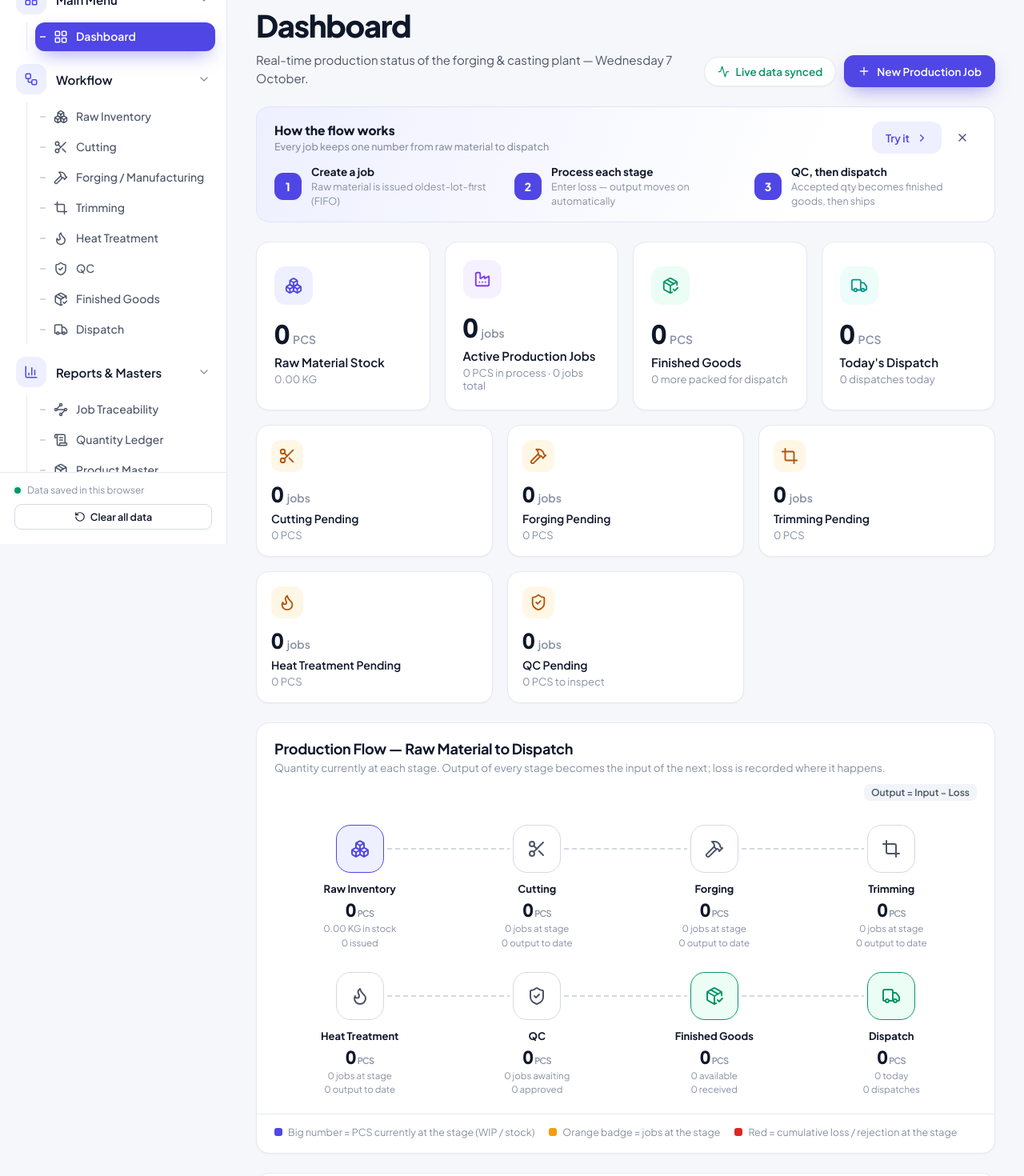
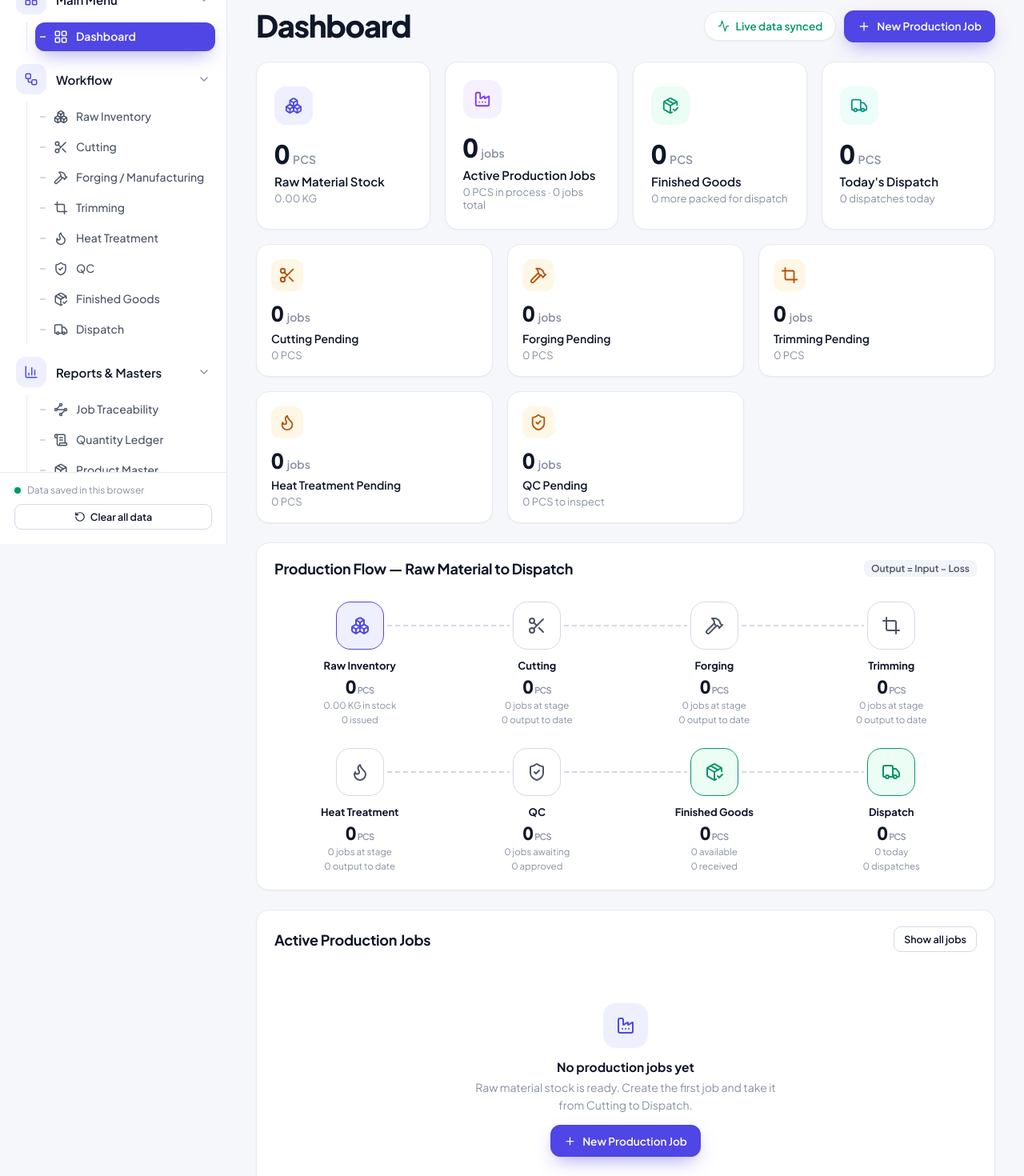
Before and after one commit to Dipak1711/ERP-DEMO, a React (Vite) app: page / in a window 1280 px wide. Shown: the part 120-1590 px from the top of the page at 80% size. Built offline with nearby package versions, Linux system fonts and the light colour scheme.

Commit message:
refactor: remove unused guide component and related styles from Dashboard

```diff
--- a/src/pages/Dashboard.tsx
+++ b/src/pages/Dashboard.tsx
@@ -4,12 +4,10 @@ import {
   ArrowDownToLine,
   ChevronRight,
   Boxes,
-  CalendarRange,
   CheckCircle2,
   ClipboardCheck,
   Crop,
   Factory,
-  FileText,
   Flame,
   Hammer,
   PackageCheck,
@@ -18,8 +16,6 @@ import {
   Scissors,
   ShieldCheck,
   Truck,
-  Wrench,
-  X,
   XCircle,
 } from 'lucide-react';
 import { useStore } from '../store/StoreContext';
@@ -43,21 +39,6 @@ const FEED_ICON: Record<Activity['kind'], typeof Play> = {
 export function Dashboard({ navigate }: { navigate: (r: string) => void }) {
   const { state, openTrace, openAction } = useStore();
   const [showAll, setShowAll] = useState(false);
-  const [guide, setGuide] = useState(() => {
-    try {
-      return localStorage.getItem('forgeflow.guide') !== 'hidden';
-    } catch {
-      return true;
-    }
-  });
-  const hideGuide = () => {
-    setGuide(false);
-    try {
-      localStorage.setItem('forgeflow.guide', 'hidden');
-    } catch {
-      /* not remembered — fine */
-    }
-  };
   const waiting = pendingSteps(state).length;
 
   const d = useMemo(() => {
@@ -134,7 +115,6 @@ export function Dashboard({ navigate }: { navigate: (r: string) => void }) {
     { label: 'QC Rejection', loss: d.qc.rej, input: d.qc.input },
   ];
   const maxLoss = Math.max(1, ...lossRows.map((r) => r.loss));
-  const totalLoss = lossRows.reduce((t, r) => t + r.loss, 0);
 
   const rawGroups = useMemo(() => {
     const m = new Map<string, { label: string; od: number; qty: number; inward: number }>();
@@ -148,14 +128,11 @@ export function Dashboard({ navigate }: { navigate: (r: string) => void }) {
     return [...m.values()];
   }, [state.rawMaterials]);
 
-  const now = new Date();
-
   return (
     <>
       <PageHeader
         eyebrow="Main Menu"
         title="Dashboard"
-        subtitle={`Real-time production status of the forging & casting plant — ${now.toLocaleDateString('en-GB', { weekday: 'long', day: 'numeric', month: 'long' })}.`}
         actions={
           <>
             <span className="live">
@@ -167,44 +144,6 @@ export function Dashboard({ navigate }: { navigate: (r: string) => void }) {
           </>
         }
       />
-
-      {guide && (
-        <div className="guide">
-          <div className="gt">
-            How the flow works
-            <small>Every job keeps one number from raw material to dispatch</small>
-          </div>
-          <div className="ga">
-            <button className="btn btn-soft" onClick={() => openAction({ kind: 'newJob' })}>
-              Try it <ChevronRight size={15} />
-            </button>
-            <button className="icon-btn" onClick={hideGuide} title="Hide guide" aria-label="Hide guide">
-              <X size={16} />
-            </button>
-          </div>
-          <div className="guide-step">
-            <span className="gn">1</span>
-            <div>
-              <b>Create a job</b>
-              <span>Raw material is issued oldest-lot-first (FIFO)</span>
-            </div>
-          </div>
-          <div className="guide-step">
-            <span className="gn">2</span>
-            <div>
-              <b>Process each stage</b>
-              <span>Enter loss — output moves on automatically</span>
-            </div>
-          </div>
-          <div className="guide-step">
-            <span className="gn">3</span>
-            <div>
-              <b>QC, then dispatch</b>
-              <span>Accepted qty becomes finished goods, then ships</span>
-            </div>
-          </div>
-        </div>
-      )}
 
       <div className="kpis k4">
         <Kpi label="Raw Material Stock" value={d.rawQty} unit="PCS" hint={fmtKg(Math.round(d.rawKg * 10) / 10)} icon={Boxes} tone="blue" onClick={() => navigate('raw-inventory')} />
@@ -225,7 +164,6 @@ export function Dashboard({ navigate }: { navigate: (r: string) => void }) {
         <div className="card-head">
           <div>
             <h3>Production Flow — Raw Material to Dispatch</h3>
-            <div className="sub">Quantity currently at each stage. Output of every stage becomes the input of the next; loss is recorded where it happens.</div>
           </div>
           <div className="right">
             <span className="chip">Output = Input − Loss</span>
@@ -254,17 +192,6 @@ export function Dashboard({ navigate }: { navigate: (r: string) => void }) {
             );
           })}
         </div>
-        <div className="flow-legend">
-          <span>
-            <i style={{ background: 'var(--primary)' }} /> Big number = PCS currently at the stage (WIP / stock)
-          </span>
-          <span>
-            <i style={{ background: 'var(--accent)' }} /> Orange badge = jobs at the stage
-          </span>
-          <span>
-            <i style={{ background: 'var(--crit)' }} /> Red = cumulative loss / rejection at the stage
-          </span>
-        </div>
       </div>
 
       {/* ---------------- Jobs ---------------- */}
@@ -273,7 +200,6 @@ export function Dashboard({ navigate }: { navigate: (r: string) => void }) {
           <div className="card-head">
             <div>
               <h3>{showAll ? 'All Production Jobs' : 'Active Production Jobs'}</h3>
-              <div className="sub">Different jobs run at different stages in parallel — click a job number for its full journey</div>
             </div>
             <div className="right">
               <button className="btn btn-sm" onClick={() => setShowAll((x) => !x)}>
@@ -356,7 +282,6 @@ export function Dashboard({ navigate }: { navigate: (r: string) => void }) {
           <div className="card-head">
             <div>
               <h3>Recent Activity</h3>
-              <div className="sub">Shop-floor events, newest first</div>
             </div>
             <div className="right">
               <ActivityIcon size={16} className="muted" />
@@ -395,7 +320,6 @@ export function Dashboard({ navigate }: { navigate: (r: string) => void }) {
           <div className="card-head">
             <div>
               <h3>Loss / Rejection by Stage</h3>
-              <div className="sub">Completed batches · {fmtNum(totalLoss)} PCS lost in total</div>
             </div>
           </div>
           <div className="card-body">
@@ -430,7 +354,6 @@ export function Dashboard({ navigate }: { navigate: (r: string) => void }) {
           <div className="card-head">
             <div>
               <h3>Raw Material Position</h3>
-              <div className="sub">Available stock by material &amp; OD</div>
             </div>
             <div className="right">
               <button className="btn btn-sm" onClick={() => navigate('raw-inventory')}>
@@ -468,32 +391,6 @@ export function Dashboard({ navigate }: { navigate: (r: string) => void }) {
         </div>
       </div>
 
-      <div className="card">
-        <div className="card-head">
-          <div>
-            <h3>Built to Extend — Phase 2 Modules</h3>
-            <div className="sub">The same job-number backbone will carry these modules in the full implementation</div>
-          </div>
-        </div>
-        <div className="card-body">
-          <div className="ext-grid">
-            {[
-              { i: Wrench, t: 'Die & Tool Management', d: 'Die life, shot count and Tool History Card linked to each forging job.' },
-              { i: CalendarRange, t: 'Production Planning', d: 'Order-wise planning, machine loading and raw-material requirement.' },
-              { i: FileText, t: 'Control Plan & PFC', d: 'Process Flow Chart and Control Plan per product, referenced at each stage.' },
-              { i: ClipboardCheck, t: 'Dimension Reports', d: 'Dimensional inspection reports attached to QC of every job.' },
-            ].map((x) => (
-              <div className="ext" key={x.t}>
-                <b>
-                  <x.i size={15} /> {x.t}
-                </b>
-                <p>{x.d}</p>
-              </div>
-            ))}
-          </div>
-        </div>
-      </div>
-
     </>
   );
 }
--- a/src/styles.css
+++ b/src/styles.css
@@ -457,14 +457,6 @@ select.filter { height: 40px; border: 1px solid var(--border); border-radius: 12
 .toast .icon-btn { width: 26px; height: 26px; margin-left: auto; flex-shrink: 0; }
 
 /* ============================================================= dashboard */
-.guide { display: grid; grid-template-columns: repeat(3, minmax(0, 1fr)); gap: 14px 22px; align-items: center; padding: 18px 22px; margin-bottom: 24px; background: linear-gradient(110deg, var(--primary-50), var(--surface) 75%); border: 1px solid var(--primary-100); border-radius: var(--radius); }
-.guide .gt { font-weight: 800; font-size: 15.5px; grid-column: 1 / 3; }
-.guide .gt small { display: block; font-weight: 500; color: var(--text-3); font-size: 12.5px; margin-top: 3px; }
-.guide-step { display: flex; gap: 12px; align-items: center; min-width: 0; }
-.guide-step .gn { width: 34px; height: 34px; border-radius: 11px; background: var(--primary); color: #fff; font-weight: 800; display: grid; place-items: center; flex-shrink: 0; font-size: 14px; }
-.guide-step b { font-size: 13.5px; display: block; }
-.guide-step span { font-size: 12.5px; color: var(--text-3); }
-.guide .ga { display: flex; gap: 8px; align-items: center; justify-content: flex-end; grid-column: 3; grid-row: 1; }
 
 .flow { display: grid; grid-template-columns: repeat(8, minmax(0, 1fr)); padding: 14px 18px 22px; }
 .flow-node { position: relative; display: flex; flex-direction: column; align-items: center; text-align: center; padding: 0 6px; cursor: pointer; border: 0; background: none; font: inherit; color: inherit; }
@@ -482,9 +474,6 @@ select.filter { height: 40px; border: 1px solid var(--border); border-radius: 12
 .flow-qty small { font-size: 11px; color: var(--text-3); font-weight: 600; margin-left: 2px; }
 .flow-sub { font-size: 11.5px; color: var(--text-3); margin-top: 2px; line-height: 1.35; }
 .flow-loss { font-size: 11px; font-weight: 700; color: var(--crit); margin-top: 5px; background: var(--crit-bg); padding: 2px 8px; border-radius: 999px; }
-.flow-legend { display: flex; gap: 18px; flex-wrap: wrap; font-size: 12.5px; color: var(--text-3); padding: 14px 22px 18px; border-top: 1px solid var(--border); }
-.flow-legend span { display: inline-flex; gap: 7px; align-items: center; }
-.flow-legend i { width: 10px; height: 10px; border-radius: 3px; display: inline-block; }
 
 .dash-grid-3 > * { min-width: 0; }
 .dash-grid-3 { display: grid; grid-template-columns: minmax(0, 1.25fr) minmax(0, 1fr) minmax(0, 1fr); gap: 18px; align-items: start; }
@@ -580,12 +569,6 @@ select.filter { height: 40px; border: 1px solid var(--border); border-radius: 12
 .bag { border: 1px solid var(--border); border-radius: 10px; padding: 7px 9px; font-size: 11.5px; background: var(--surface-2); }
 .bag b { display: block; font-size: 12.5px; }
 
-/* =========================================================== phase 2 === */
-.ext-grid { display: grid; grid-template-columns: repeat(auto-fill, minmax(220px, 1fr)); gap: 12px; }
-.ext { border: 1px dashed var(--border-strong); border-radius: 14px; padding: 14px 16px; background: var(--surface-2); }
-.ext b { display: flex; gap: 8px; align-items: center; font-size: 13.5px; }
-.ext p { margin: 5px 0 0; font-size: 12.5px; color: var(--text-3); line-height: 1.45; }
-
 /* ============================================================ responsive */
 @media (max-width: 1400px) {
   .dash-grid-3 { grid-template-columns: repeat(2, minmax(0, 1fr)); }
@@ -612,8 +595,6 @@ select.filter { height: 40px; border: 1px solid var(--border); border-radius: 12
   .toasts, .app.mini ~ .toasts { left: 16px; }
   .trace-sum { grid-template-columns: repeat(3, minmax(0, 1fr)); }
   .page-head h1 { font-size: 30px; }
-  .guide { grid-template-columns: minmax(0, 1fr); }
-  .guide .gt, .guide .ga { grid-column: auto; grid-row: auto; justify-content: flex-start; }
 }
 @media (max-width: 640px) {
   .form-grid, .form-grid.three { grid-template-columns: minmax(0, 1fr); }
```
